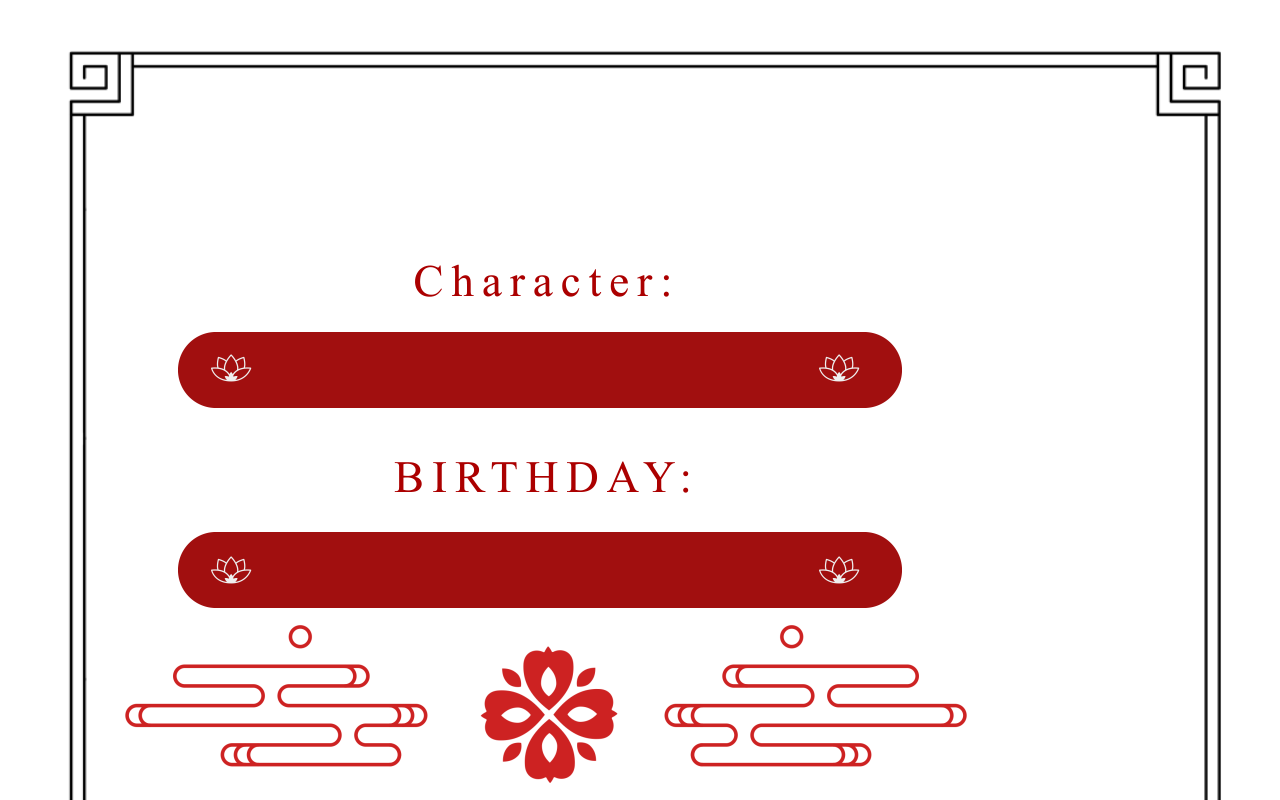
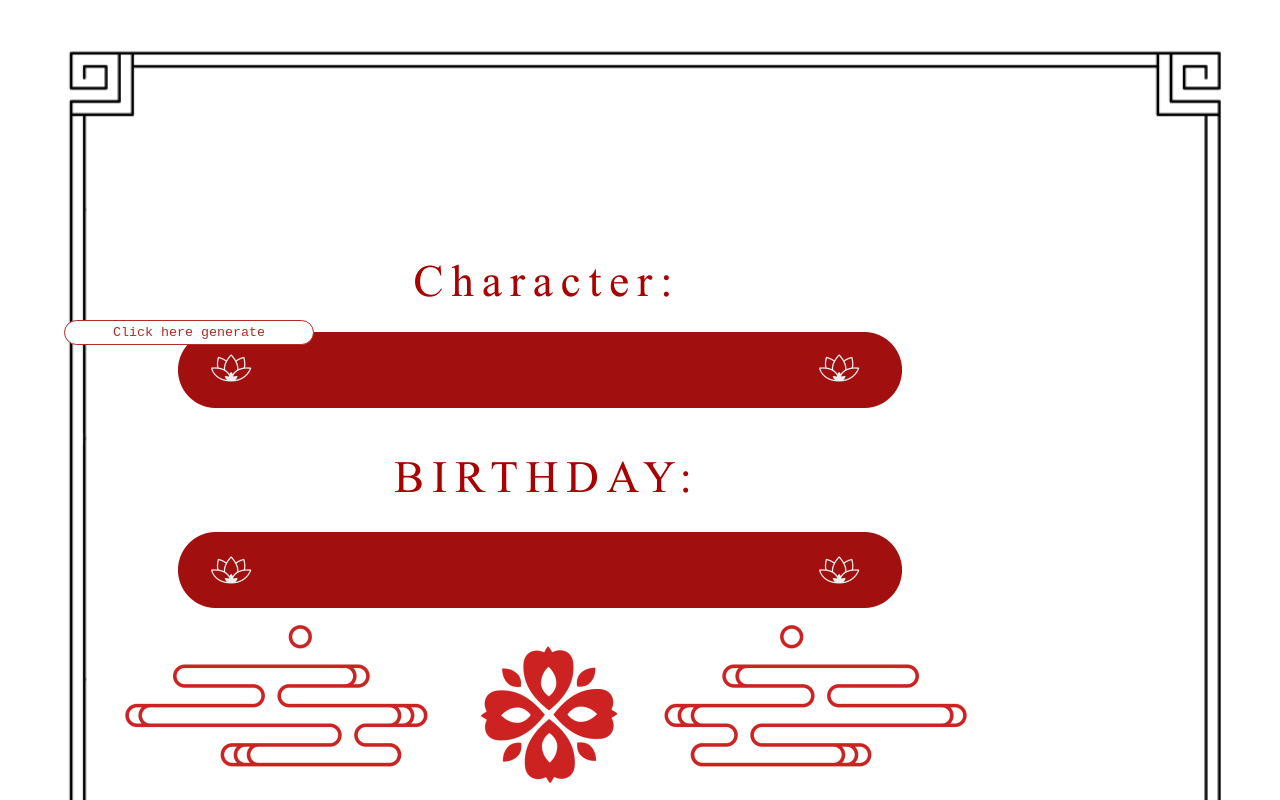
Before and after one commit to chelizichen/CreatCNNames, a plain HTML site: page Page-3.html in a window 1280 px wide. Shown: the top 800 px of the page. Drawn offline with Linux system fonts and the light colour scheme.

Commit message:
添加文字生成

```diff
--- a/Page-3.html
+++ b/Page-3.html
@@ -20,8 +20,19 @@
         <img src="img/111_00734.png" alt="">
     </div>
 
-    <div id="content-3">
-        <img src="img/click_00734.png" alt="">
+    <div id="content-3" style="z-index: 100;">
+        <!-- <img src="img/click_00734.png" alt="" > -->
+        <button style="
+            border: 1px solid #b52a25;
+    background-color: white;
+    padding: 0.5vh 6vh;
+    border-radius: 20px;
+    color: #b52a25;
+    font-family: 'Courier New', Courier, monospace;
+    font-weight: 500;
+         "
+         onclick="test()"
+         > Click here generate</button>
     </div>
 
     <div id="content-4">
@@ -37,13 +48,25 @@
     </div>
 
     <div id="character_input">
-        <input type="text">
+        <input type="text" id="character"/>
     </div>
     <div id="birthday_input">
-        <input type="text">
+        <input type="text" id="birthday"/>
     </div>
-    <div id="cnName_input">
-        <input type="text">
+    <div id="cnName_input" style="z-index: 999;">
+        <input type="text" id="cnName">
     </div>
+    <script>
+        function test(){
+            let content3 = document.getElementById("content-3")
+            let character = document.getElementById("character")
+            let birthday = document.getElementById("birthday")
+
+            let c_val = character.value
+            let b_val = birthday.value
+            let cnName = document.getElementById("cnName")
+            cnName.setAttribute("value",c_val+b_val)
+        }
+    </script>
 </body>
 </html>
--- a/css/p3.css
+++ b/css/p3.css
@@ -57,7 +57,8 @@ body{
     height: auto;
     min-height: 45vh;
     position: absolute;
-    top: 0vh;
+    top: 40vh;
+    left: 8vh;
 }
 
 #content-3 img{
```
